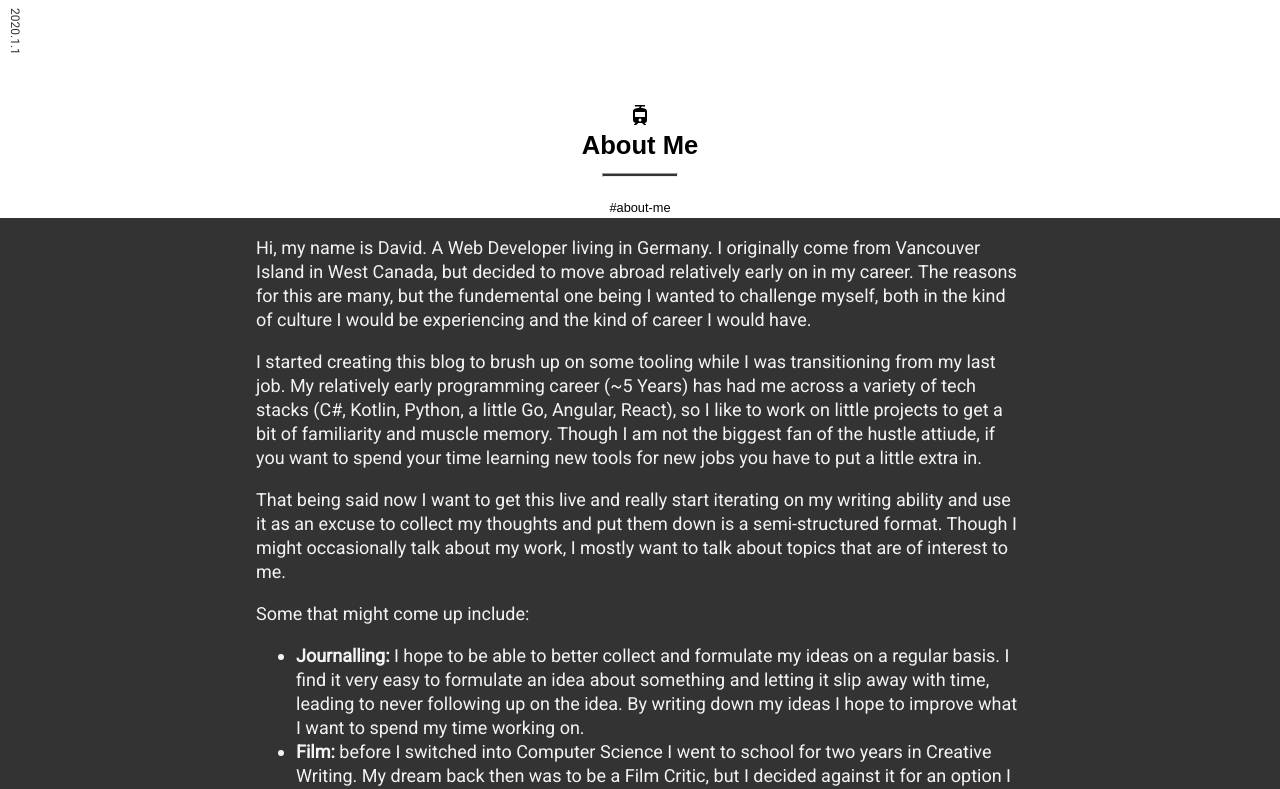
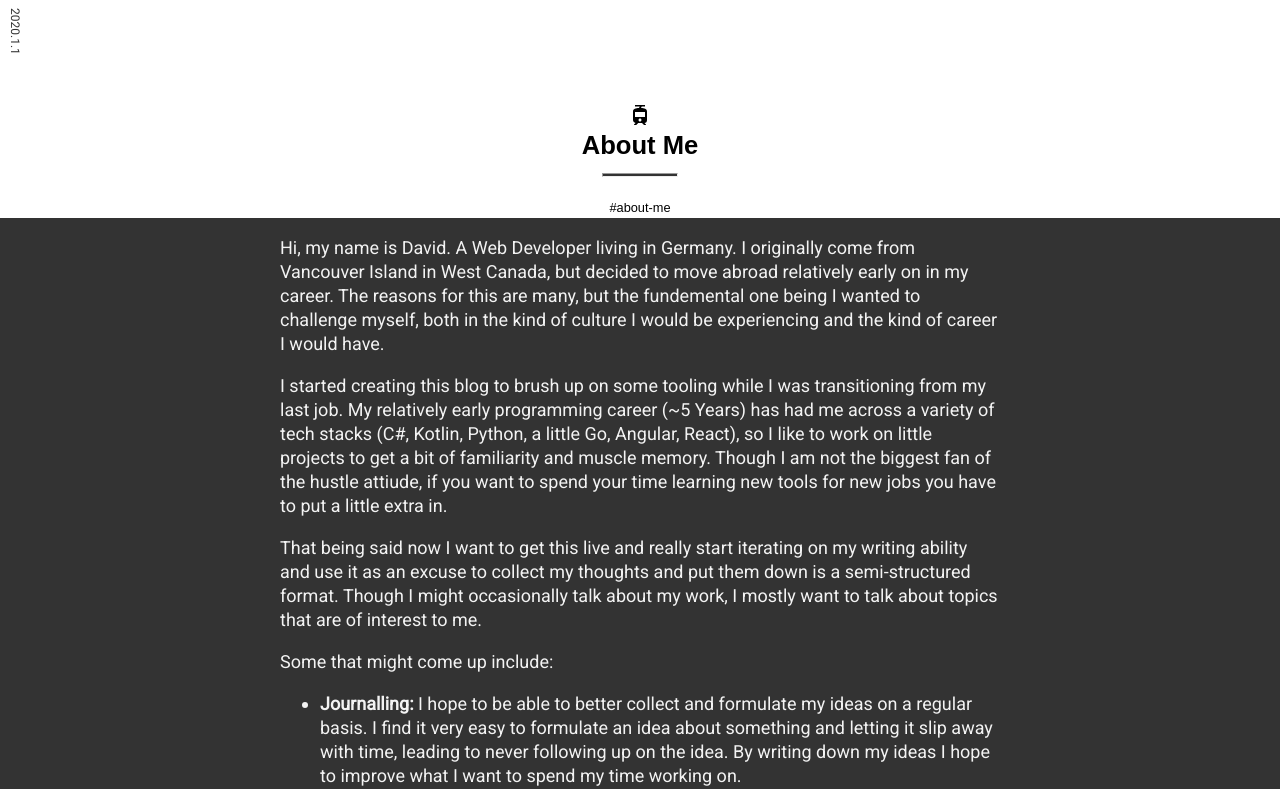
Before and after one commit to dLaMothe/blog, a React (Create React App) app: page /#/about in a window 1280 px wide. Shown: the top 789 px of the page. Built offline with nearby package versions, Linux system fonts and the light colour scheme.

Commit message:
set width of article body based on font-size

```diff
--- a/src/pages/article/_article.scss
+++ b/src/pages/article/_article.scss
@@ -45,9 +45,10 @@
 
 .article__body {
   color: #f3f3f3;
-  margin-left: 20%;
-  margin-right: 20%;
+  margin-left: auto;
+  margin-right: auto;
   font-size: 18px;
+  max-width: 40em;
   line-height: 24px;
   flex: 1 1 auto;
 
```
